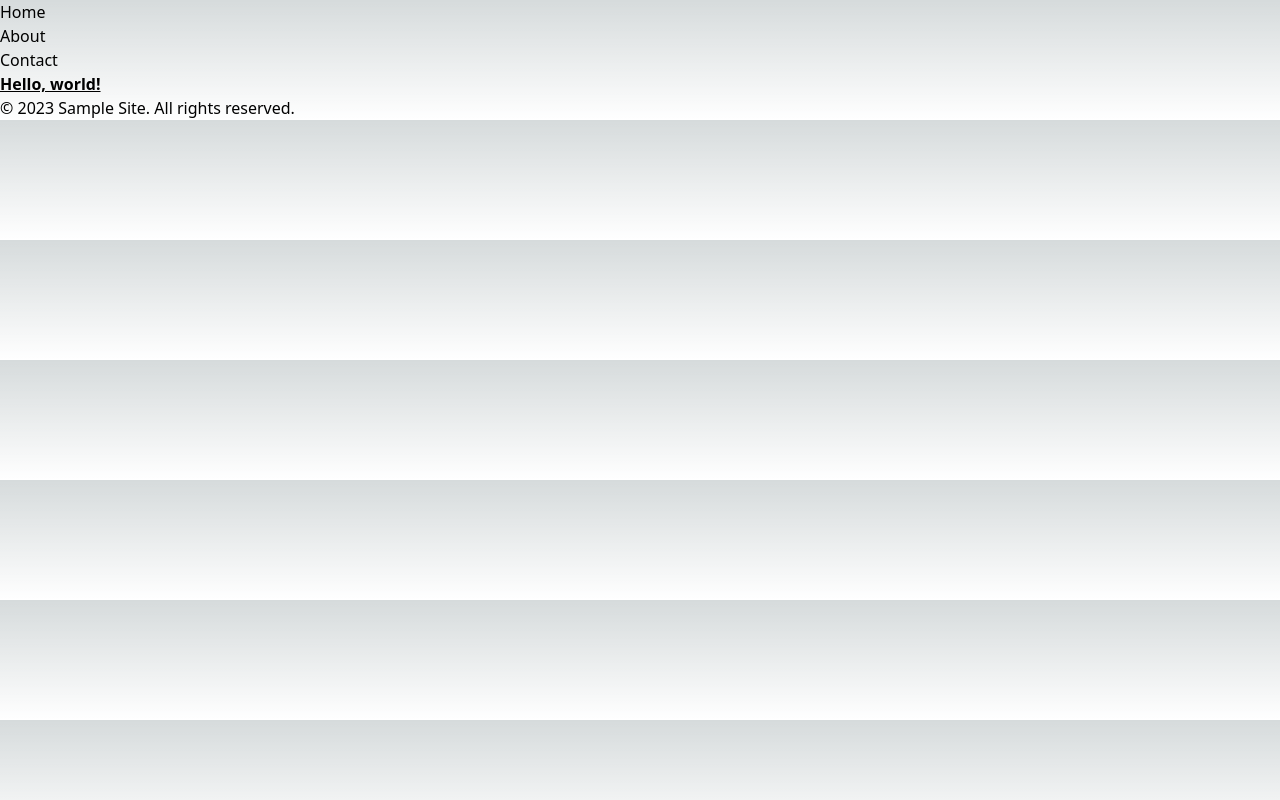
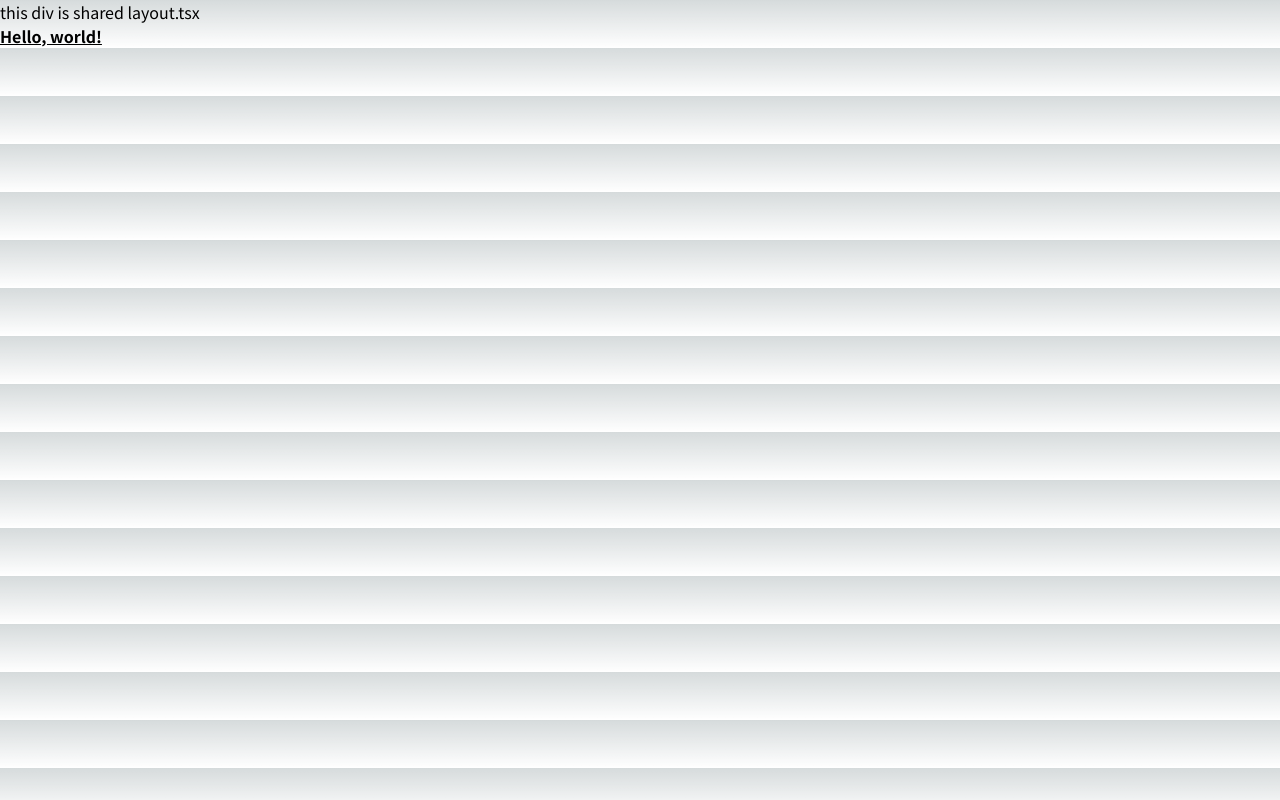
Before and after one commit to shi0n0/practice-next.js, a Next.js app: page / in a window 1280 px wide. Built offline with nearby package versions, Linux system fonts and the light colour scheme.

Commit message:
記述をシンプルにした

```diff
--- a/src/app/layout.tsx
+++ b/src/app/layout.tsx
@@ -11,8 +11,8 @@ const NotoSansJP = Noto_Sans_JP({
 
 // 1. ページのメタデータ
 export const metadata = {
-  title: 'Next.js Awesome Memo App',
-  description: 'Generated by create next app',
+  title: 'Next.js TEST-APP',
+  description: 'Test project using Next.js 13.4',
 }
 
 // 2. ページのレイアウト
@@ -23,20 +23,10 @@ export default function RootLayout({
 }) {
   return (
     <html lang="ja">
-      {/* 3. ページやレイアウトの内容を表示 */}
-      <header>
-        <nav>
-          <ul>
-            <li><a href="/">Home</a></li>
-            <li><a href="/about">About</a></li>
-            <li><a href="/contact">Contact</a></li>
-          </ul>
-        </nav>
-      </header>
-      <main>{children}</main>
-      <footer>
-        <p>&copy; {new Date().getFullYear()} Sample Site. All rights reserved.</p>
-      </footer>
+      <body className={NotoSansJP.className}>
+          <div>this div is shared layout.tsx</div>
+          {children}
+      </body>
     </html>
   )
 }
```
